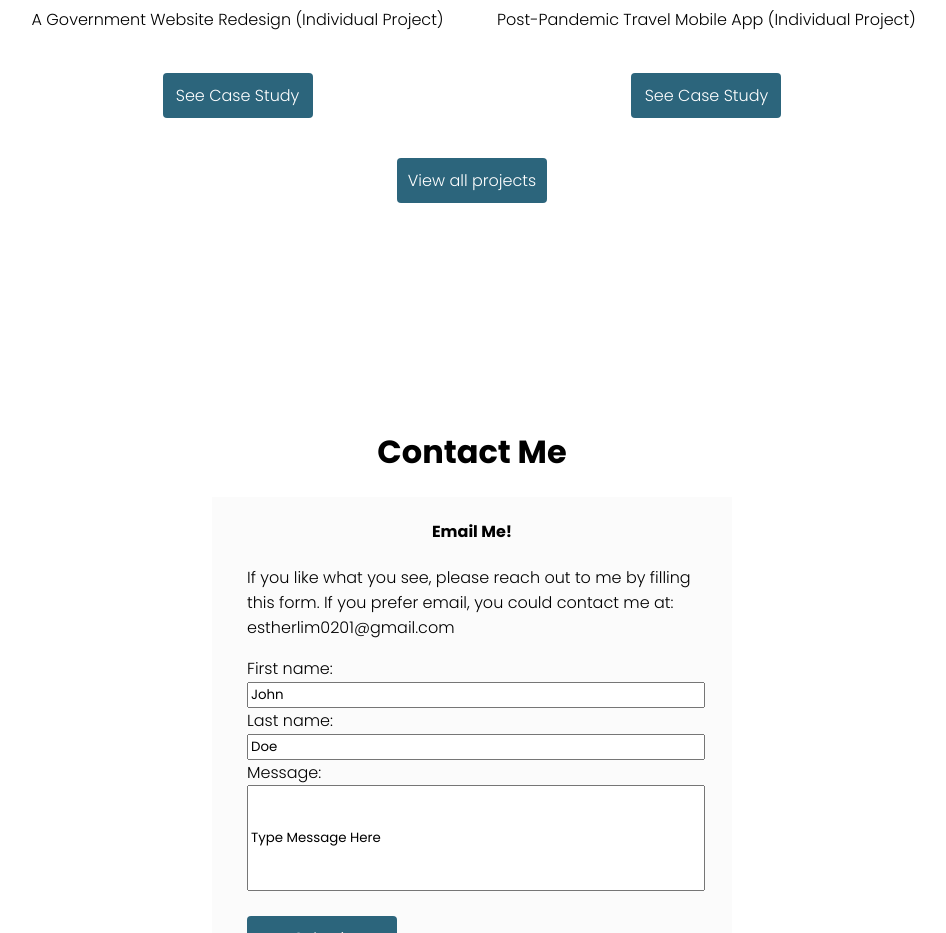
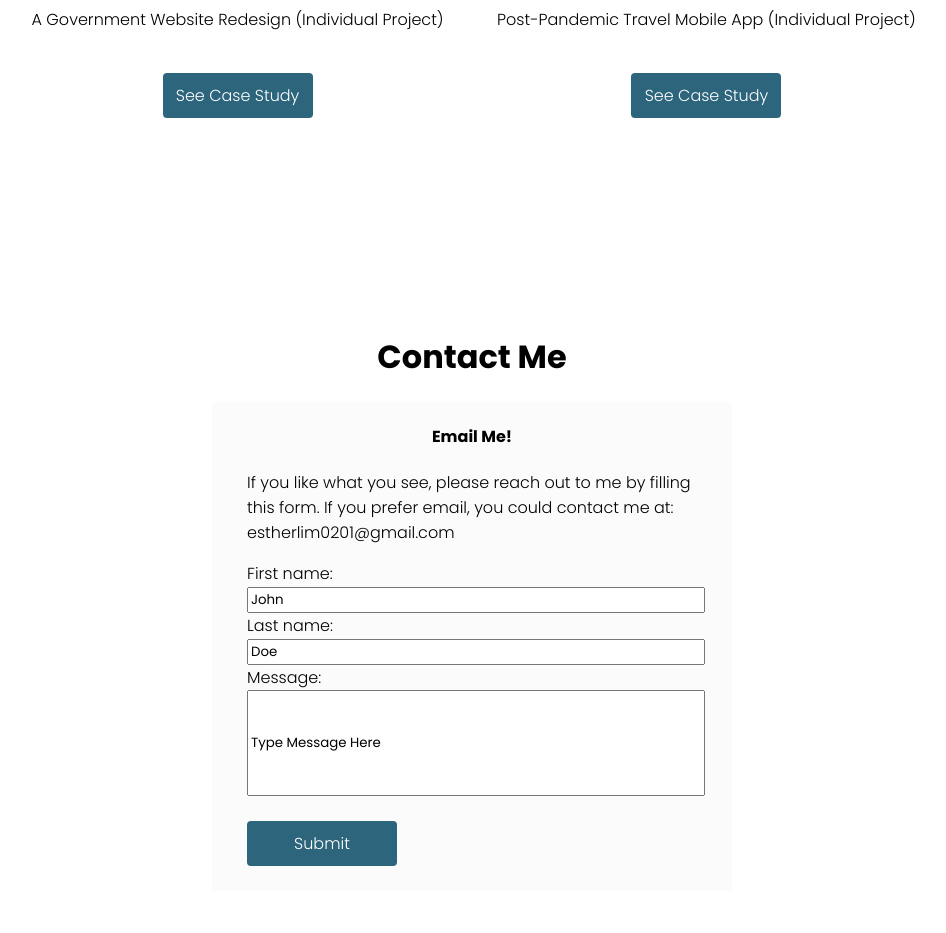
Before and after one commit to elim0201/UX_UI_HW_19, a plain HTML site: page index.html in a window 1280 px wide. Shown: the part 3060-3993 px from the top of the page, without its empty margins (168-1114 px from the left). Drawn offline with nearby package versions, Linux system fonts and the light colour scheme.

Commit message:
Took out button
Took out view all projects button

```diff
--- a/css/index.css
+++ b/css/index.css
@@ -210,11 +210,7 @@ section {
 }
 
 
-.viewProject {
-    display: flex;
-    padding: 25px;
-    justify-content: center;
-}
+
 
 .studyButton {
     display: flex;
--- a/index.html
+++ b/index.html
@@ -139,9 +139,7 @@
                 </div>
             </div>
         </div>
-        <div class="viewProject">
-            <button>View all projects</button>
-        </div>
+
     </section>
 </div>
 </section>
```
